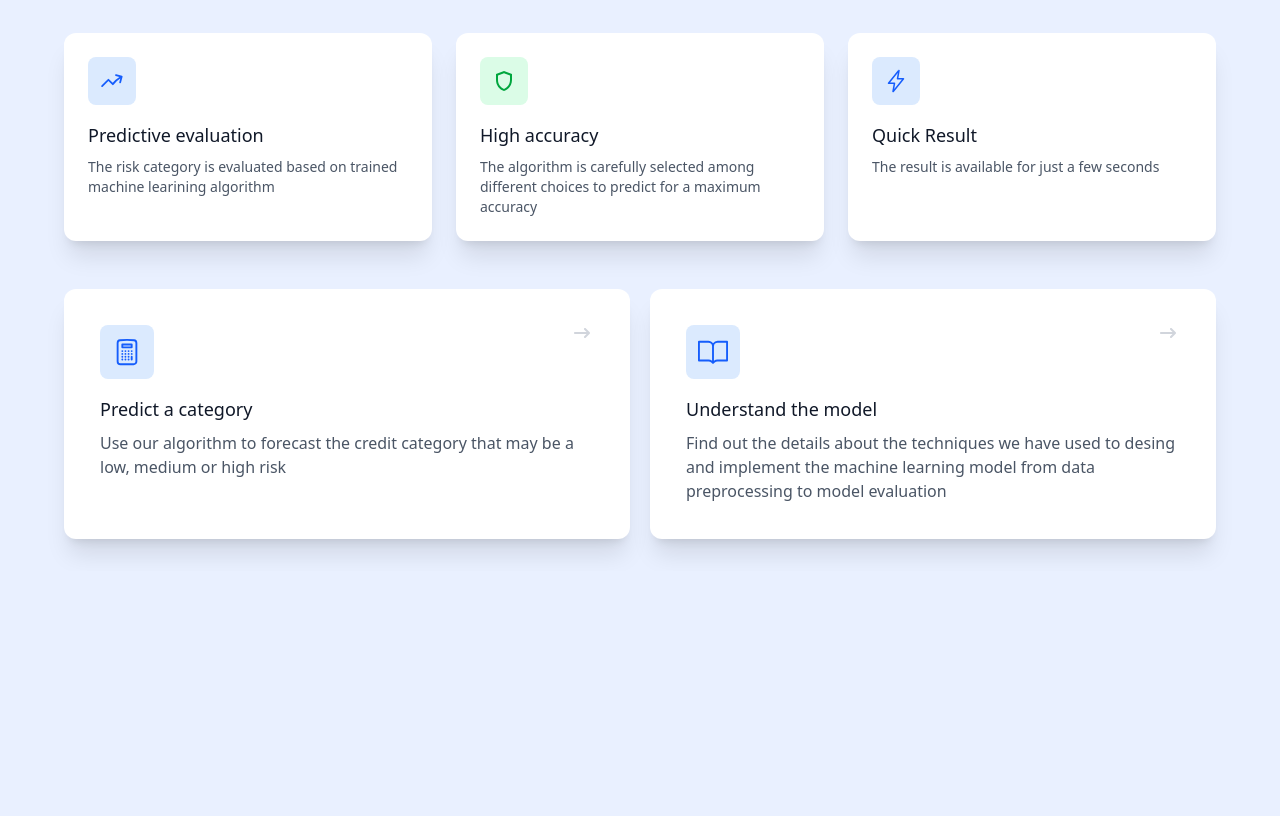
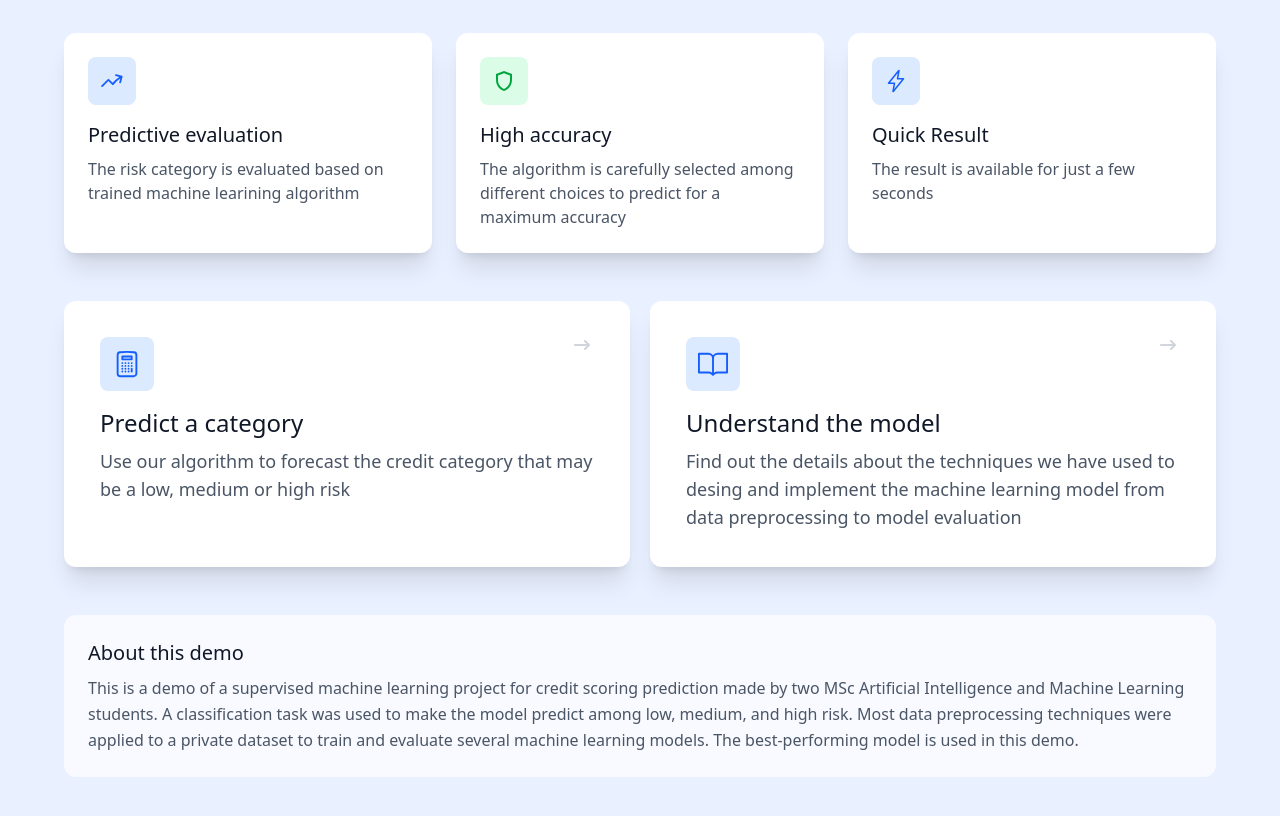
Before and after one commit to Nick-Kevin/credit-scoring-prediction-frontend, a React (Vite) app: page / in a window 1280 px wide. Shown: the part 360-1176 px from the top of the page. Before the commit the page ends 931 px from the top, so only its background shows below. Built offline with nearby package versions, Linux system fonts and the light colour scheme.

Commit message:
update : home page | add about card

```diff
--- a/src/components/Header.tsx
+++ b/src/components/Header.tsx
@@ -23,7 +23,7 @@ const Header: React.FC = () => {
     ];
 
     return (
-        <header className="fixed top-0 left-0 w-full shadow-md max-md:flex max-md:justify-between max-md:items-center bg-white dark:bg-gray-900">
+        <header className="fixed z-50 top-0 left-0 w-full shadow-md max-md:flex max-md:justify-between max-md:items-center bg-white dark:bg-gray-900">
 
             <div className="flex justify-between items-center p-5 lg:px-16 xl:px-6 max-w-7xl md:mx-auto">
                 <NavLink to='/' className='flex items-center gap-4 whitespace-nowrap'>
--- a/src/layouts/Layout.tsx
+++ b/src/layouts/Layout.tsx
@@ -6,7 +6,7 @@ const Layout: React.FC = () => {
     return (
         <>
             <Header />
-            <main className="pt-24 max-w-6xl mx-auto md:max-lg:px-12">
+            <main className="pt-24 max-w-6xl mx-auto md:max-lg:px-12 mb-6">
                 <Outlet />
             </main>
         </>
--- a/src/pages/Home.tsx
+++ b/src/pages/Home.tsx
@@ -83,8 +83,8 @@ const Home: React.FC = () => {
                                 <div className={`w-min mb-4 p-2 xl:p-3 rounded-lg ${feature.iconContainerClass}`}>
                                     {feature.icon}
                                 </div>
-                                <h3 className="text-gray-900 dark:text-gray-50 xl:text-lg mb-2">{feature.title}</h3>
-                                <p className="text-xs lg:text-sm">{feature.content}</p>
+                                <h3 className="text-gray-900 dark:text-gray-50 xl:text-xl mb-2">{feature.title}</h3>
+                                <p className="max-lg:text-xs">{feature.content}</p>
                             </div>
                         ))
                     }
@@ -92,20 +92,24 @@ const Home: React.FC = () => {
                 <div className="grid lg:grid-cols-2 gap-5 mt-12">
                     {
                         navItems.map((nav) => (
-                            <div
+                            <button
                                 key={nav.id}
-                                className="p-6 xl:p-9 shadow-xl hover:shadow-2xl bg-white dark:bg-gray-900 text-start rounded-xl relative group transition-all ease-out cursor-pointer"
+                                className="relative z-0 p-6 xl:p-9 shadow-xl hover:shadow-2xl bg-white dark:bg-gray-900 text-start rounded-xl group flex flex-col transition-all ease-out cursor-pointer"
                                 onClick={ () => handleNavItemClick(nav.path) }
                             >
                                 <div className="w-min mb-4 p-2 xl:p-3 rounded-lg bg-blue-100">
                                     {nav.icon}
                                 </div>
                                 <FaArrowRightLong className="absolute top-9 right-10 group-hover:right-9 text-gray-300 group-hover:text-blue-600 transition-all ease-out" />
-                                <h2 className="text-gray-900 dark:text-gray-50 xl:text-lg mb-2">{nav.title}</h2>
-                                <p className="max-md:text-sm">{nav.content}</p>
-                            </div>
+                                <h2 className="text-gray-900 dark:text-gray-50 xl:text-2xl mb-2">{nav.title}</h2>
+                                <p className="max-md:text-sm xl:text-lg">{nav.content}</p>
+                            </button>
                         ))
                     }
+                </div>
+                <div className="mt-12 p-5 xl:p-6 bg-white/70 dark:bg-gray-900 text-start rounded-xl">
+                    <h3 className="text-gray-900 dark:text-gray-50 xl:text-xl mb-2">About this demo</h3>
+                    <p className="max-lg:text-xs leading-relaxed">This is a demo of a supervised machine learning project for credit scoring prediction made by two MSc Artificial Intelligence and Machine Learning students. A classification task was used to make the model predict among low, medium, and high risk. Most data preprocessing techniques were applied to a private dataset to train and evaluate several machine learning models. The best-performing model is used in this demo.</p>
                 </div>
             </section>
         </>
```
